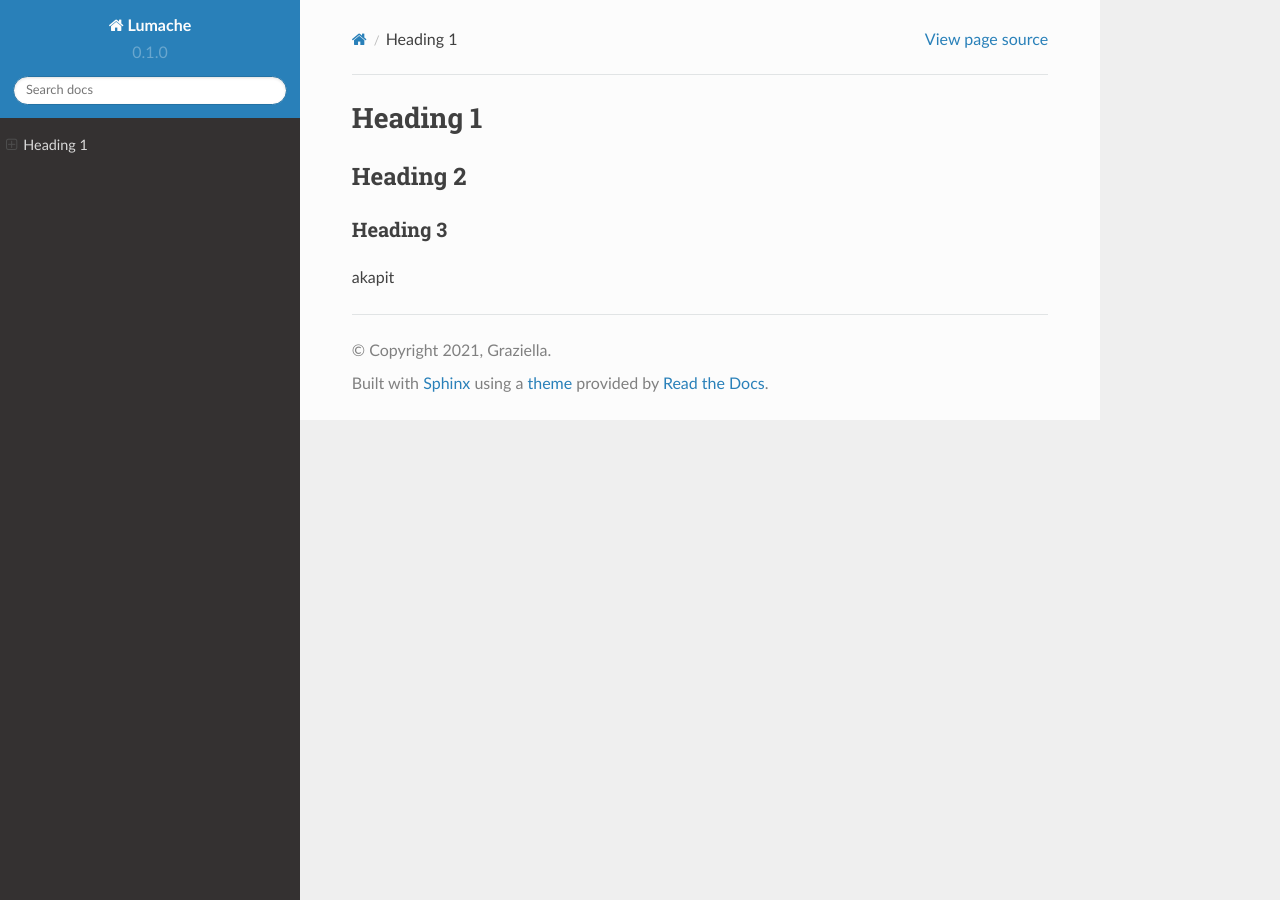
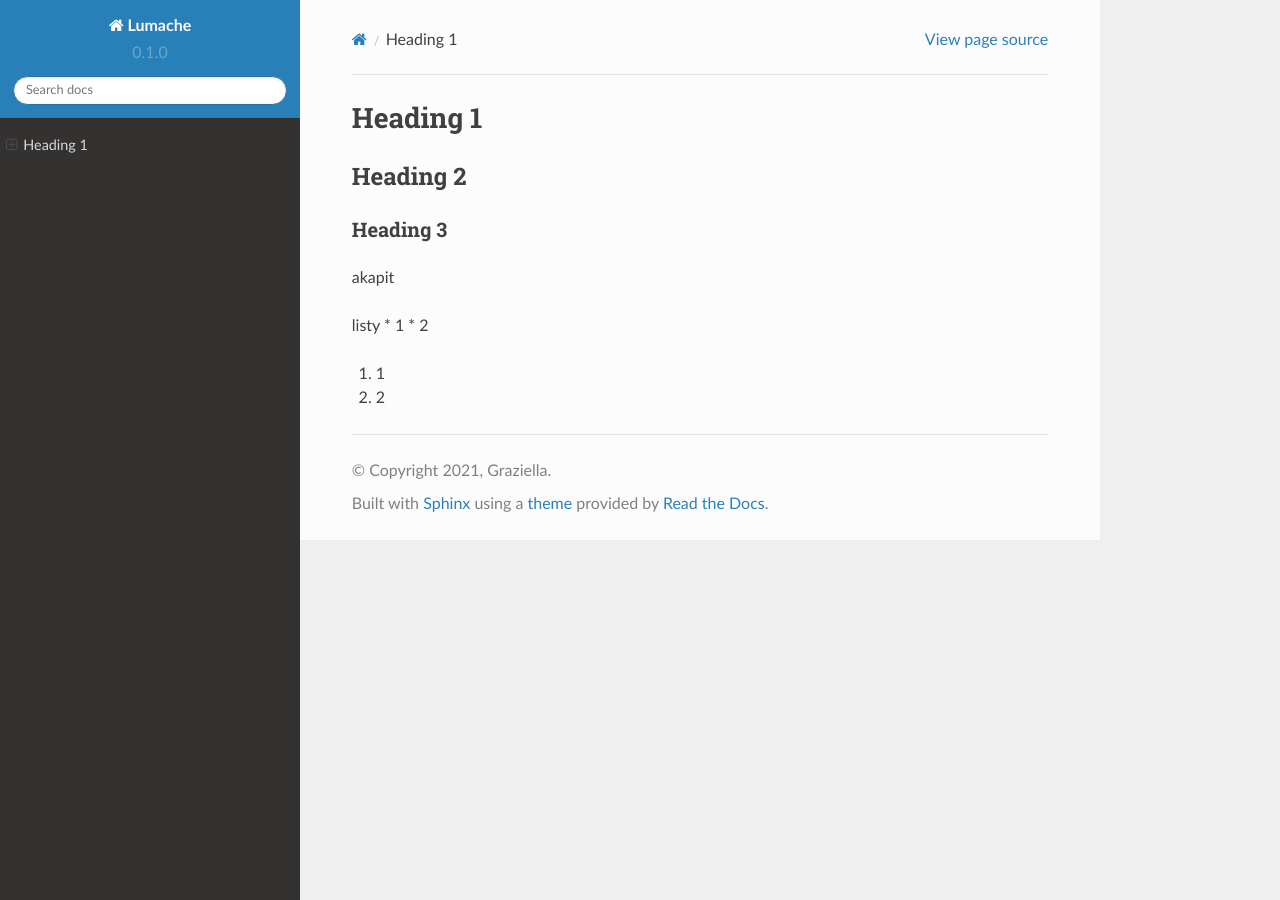
Before and after one commit to pawelprojext/zse-docs-pk3, a Sphinx documentation site: the page built from docs/source/index.rst, in a window 1280 px wide. Built offline with Sphinx 7.4.7 and the Read the Docs theme 2.0.0, drawn with Linux system fonts in a browser that asks for light colours.

Commit message:
Update index.rst

```diff
--- a/docs/source/index.rst
+++ b/docs/source/index.rst
@@ -8,3 +8,10 @@ Heading 3
 ===========
 
 akapit
+
+listy
+* 1
+* 2
+
+1. 1
+2. 2
```
